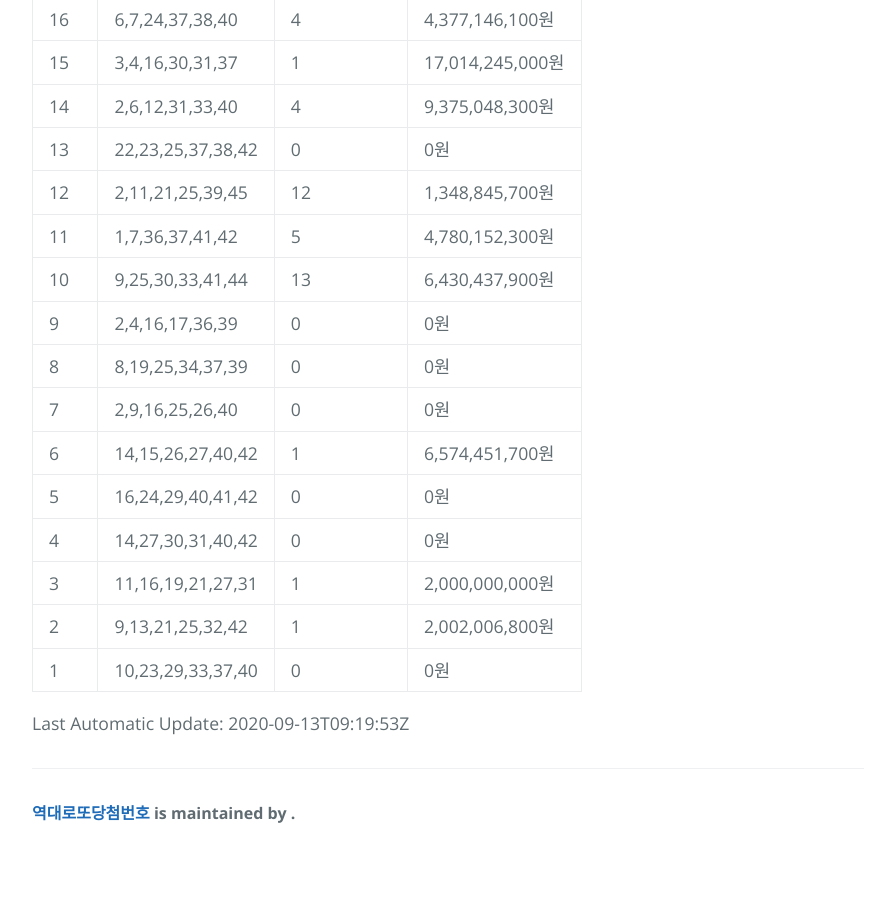
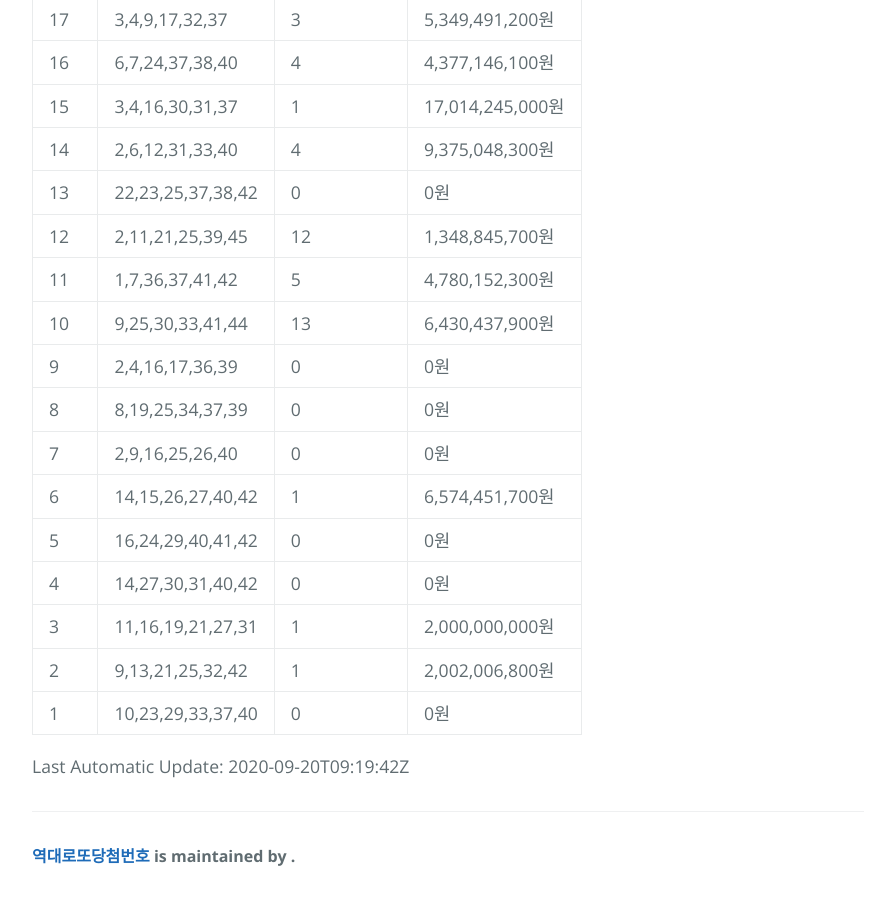
Before and after one commit to sh0seo/lottery-history, a Jekyll site: the page built from index.md, in a window 1280 px wide and 900 px high, scrolled down 39946 px. Shown: the whole window, without its empty margins (192-1087 px from the left). Built offline with Jekyll 4.4.1, drawn with Linux system fonts in a browser that asks for light colours; before the commit the page ends 40803 px from its top, so only the background shows below that; some of the changed text lies outside the part shown.

Commit message:
update auto b7def6ed50215b2a681768d76038b0b5f1c103c7

```diff
--- a/index.md
+++ b/index.md
@@ -936,4 +937,4 @@ title: {{ site.name }}
 | 2 | 9,13,21,25,32,42 | 1 | 2,002,006,800원 |
 | 1 | 10,23,29,33,37,40 | 0 | 0원 |
 
-Last Automatic Update: 2020-09-13T09:19:53Z
+Last Automatic Update: 2020-09-20T09:19:42Z
```
Also changed, not shown: other parts of index.md (+1 -0 lines).
